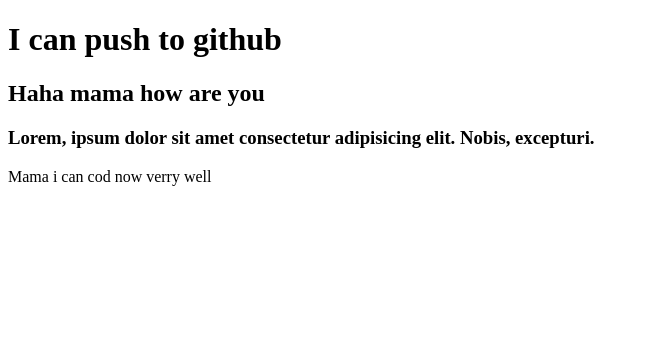
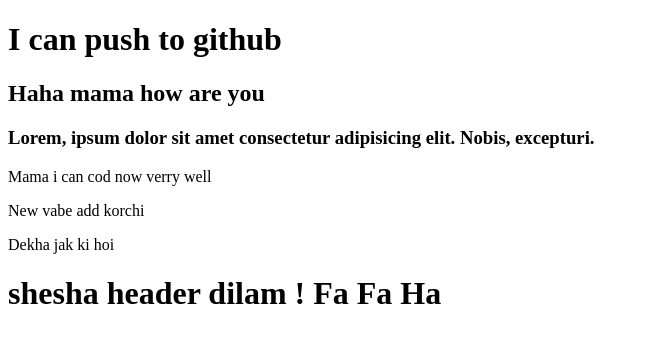
Before and after one commit to SofiuzzamanSofi/my-second-repo, a plain HTML site: page index.html in a window 1280 px wide. Shown: the whole page, without its empty margins (0-649 px from the left). Drawn offline with Linux system fonts and the light colour scheme.

Commit message:
added somethings

```diff
--- a/index.html
+++ b/index.html
@@ -10,8 +10,9 @@
     <h1>I can push to github</h1>
     <h2>Haha mama how are you</h2>
     <h3>Lorem, ipsum dolor sit amet consectetur adipisicing elit. Nobis, excepturi.</h3>
-    <p>Mama i can cod now verry well
-
-    </p>
+    <p>Mama i can cod now verry well</p>
+    <p>New vabe add korchi</p>
+    <p>Dekha jak ki  hoi</p>
+    <h1>shesha header dilam ! Fa Fa Ha</h1>
 </body>
 </html>
```
Also changed, not shown: style.css (added).
